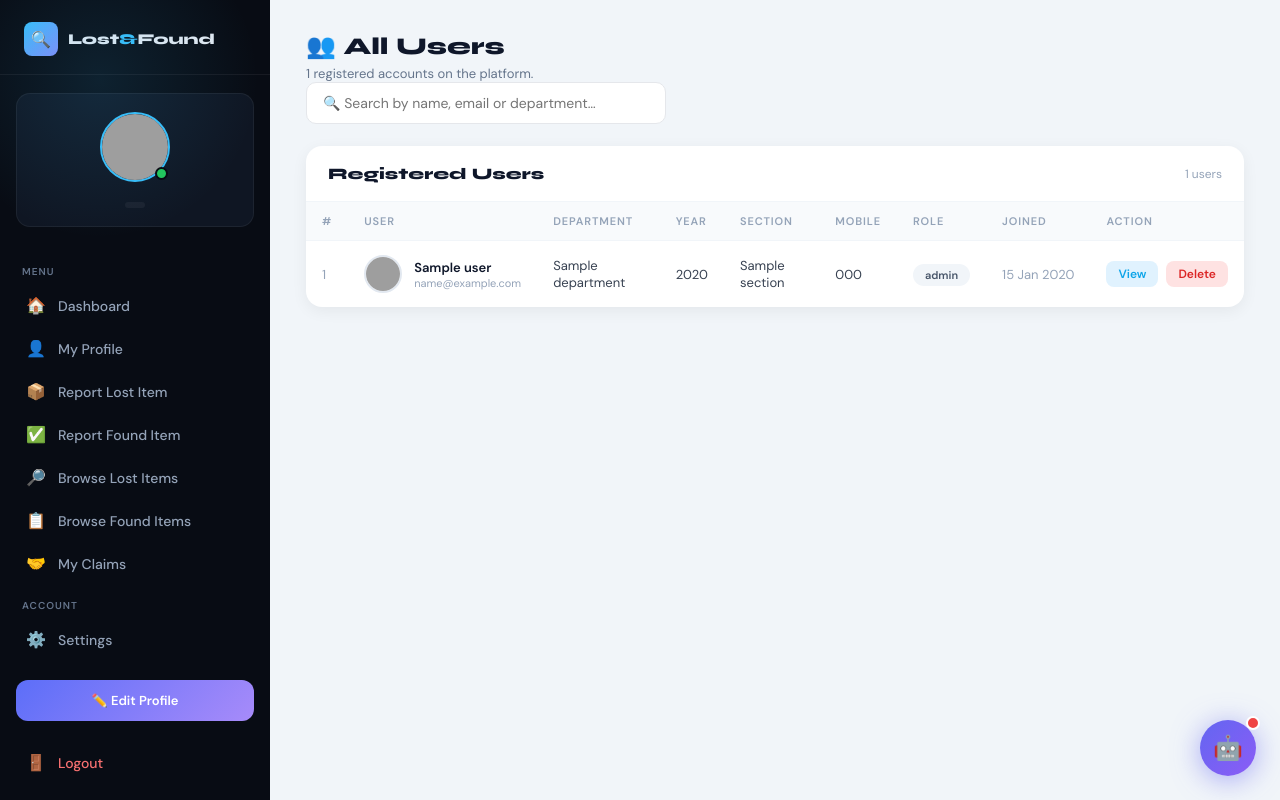
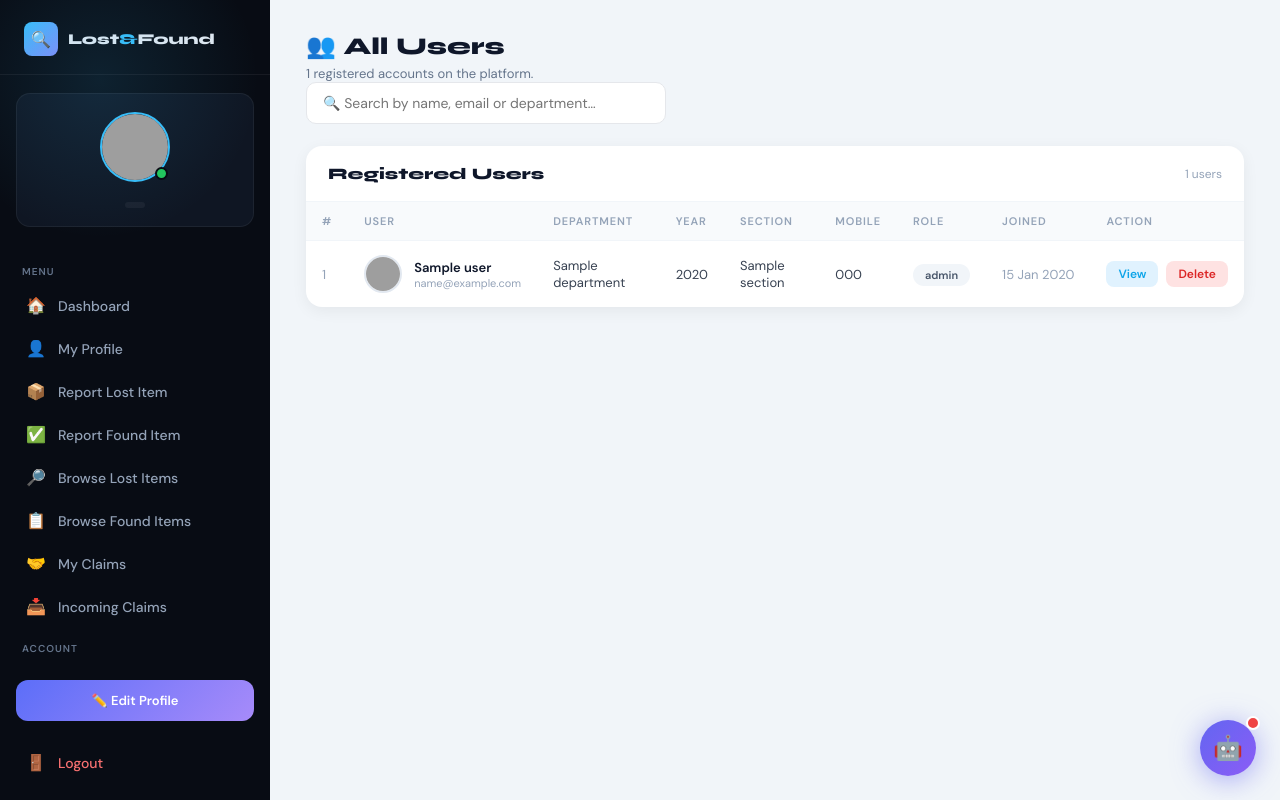
Before and after one commit to patan-jamsheer/campus-lost-found, a Flask app: template templates/admin_users.html in a window 1280 px wide. Run offline with Flask 3, Linux system fonts and the light colour scheme; the template is opened without the code that fills it: most values are stand-ins (such as "Sample title", 1, 10 or a date in 2020); grey boxes are pictures that could not be loaded.

Commit message:
Update base_sidebar.html

```diff
--- a/templates/base_sidebar.html
+++ b/templates/base_sidebar.html
@@ -97,6 +97,7 @@
         <a href="{{ url_for('lost_items_list', user_id=current_user.id) }}" class="nav-item {% if active_page == 'lost_items' %}active{% endif %}"><span class="nav-icon">🔎</span> Browse Lost Items</a>
         <a href="{{ url_for('found_items_list', user_id=current_user.id) }}" class="nav-item {% if active_page == 'found_items' %}active{% endif %}"><span class="nav-icon">📋</span> Browse Found Items</a>
         <a href="{{ url_for('my_claims', user_id=current_user.id) }}" class="nav-item {% if active_page == 'claims' %}active{% endif %}"><span class="nav-icon">🤝</span> My Claims</a>
+        <a href="{{ url_for('incoming_claims', user_id=current_user.id) }}" class="nav-item {% if active_page == 'incoming_claims' %}active{% endif %}"><span class="nav-icon">📥</span> Incoming Claims</a>
         <div class="nav-label">Account</div>
         <a href="{{ url_for('settings', user_id=current_user.id) }}" class="nav-item {% if active_page == 'settings' %}active{% endif %}"><span class="nav-icon">⚙️</span> Settings</a>
         {% endif %}
```
